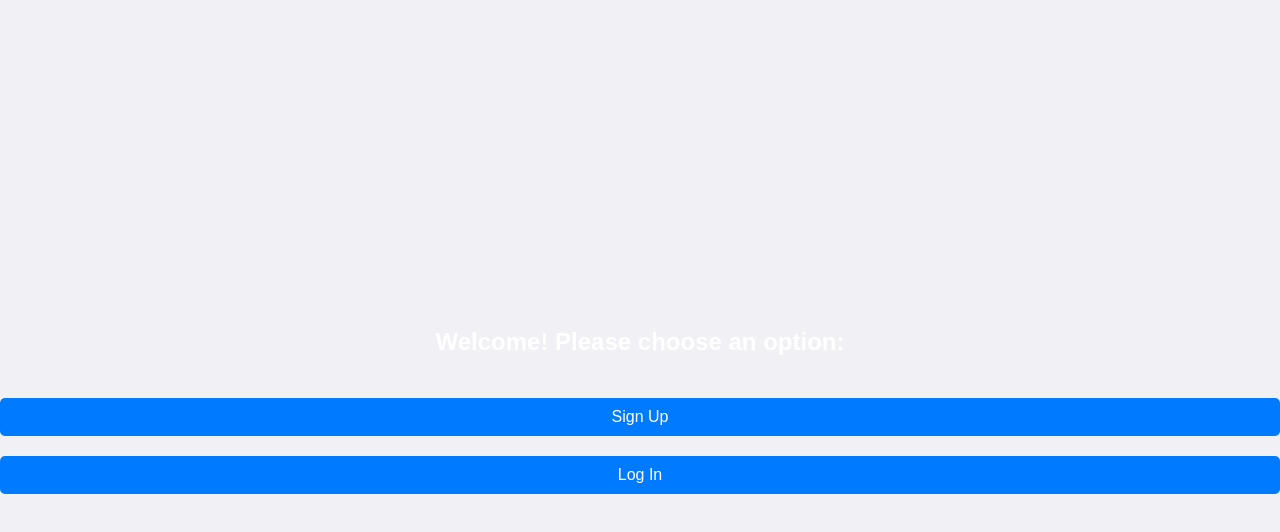
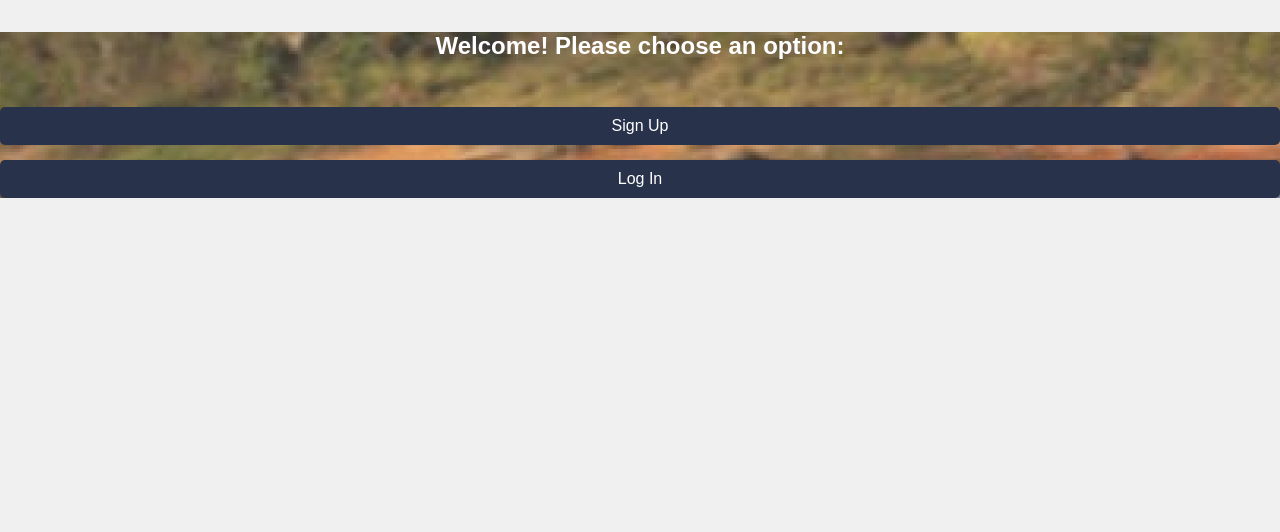
Before and after one commit to Raman9357/match-game, a React (Create React App) app: page / in a window 1280 px wide. Shown: the top 532 px of the page. Built offline with nearby package versions, Linux system fonts and the light colour scheme.

Commit message:
Removal of form-options.css and Update on FormOptions with form.css as an alternative/replacement

```diff
--- a/src/pages/FormOptions.jsx
+++ b/src/pages/FormOptions.jsx
@@ -1,21 +1,17 @@
 import React from "react";
 import { useNavigate } from "react-router-dom";
-import './css/form-options.css';
+import './css/form.css';
 
 function FormOptions() {
   const navigate = useNavigate();
 
-  const handleSignUp = () => {
-    navigate("/signup");
-  };
-
-  const handleLogIn = () => {
-    navigate("/login");
-  };
+  const handleSignUp = () => navigate("/signup");
+  const handleLogIn = () => navigate("/login");
 
   return (
-    <div className="form-options-container">
+    <div className="form-container">
       <h2>Welcome! Please choose an option:</h2>
+      <div className="button-group">
         <button className="form-options-button" onClick={handleSignUp}>
           Sign Up
         </button>
@@ -23,6 +19,7 @@ function FormOptions() {
           Log In
         </button>
       </div>
+    </div>
   );
 }
 
--- a/src/pages/css/form-options.css
+++ /dev/null
@@ -1,24 +0,0 @@
-.form-options-container {
-    display: flex;
-    flex-direction: column;
-    align-items: center;
-    justify-content: center;
-    height: 100vh;
-    background-color: #f0f0f5;
-  }
-
-  .form-options-button {
-    margin: 10px;
-    padding: 10px 20px;
-    font-size: 16px;
-    border: none;
-    border-radius: 5px;
-    cursor: pointer;
-    background-color: #007bff;
-    color: white;
-    transition: background-color 0.3s ease;
-  }
-
-  .form-options-button:hover {
-    background-color: #0056b3;
-  }
```
Lines whose indentation alone changed are shown as unchanged.
